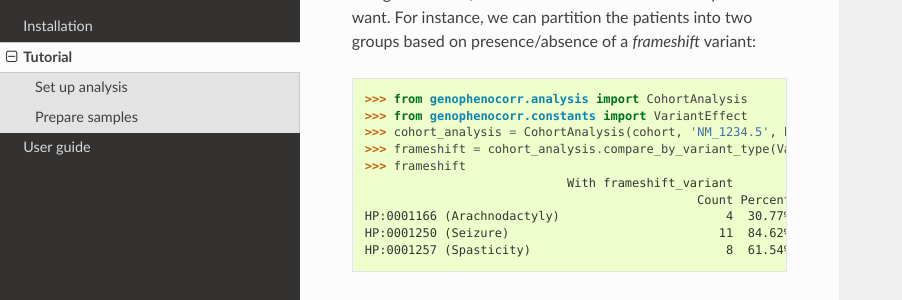
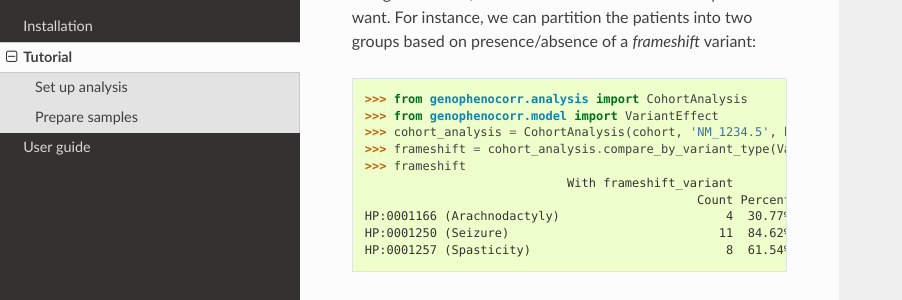
Before and after one commit to monarch-initiative/gpsea, a Sphinx documentation site: the page built from docs/tutorial.rst, in a window 1280 px wide and 900 px high, scrolled down 1151 px. Shown: the part 151-451 px from the top of the window, without its empty margins (0-902 px from the left). Built offline with Sphinx 7.4.7 and the Read the Docs theme 2.0.0, drawn with Linux system fonts in a browser that asks for light colours; pages that are not in the unit, such as notebooks, are missing from menus.

Commit message:
okay now it should be good.

```diff
--- a/docs/tutorial.rst
+++ b/docs/tutorial.rst
@@ -59,7 +59,7 @@ For instance, we can partition the patients into two groups based on presence/ab
 .. doctest:: tutorial
 
   >>> from genophenocorr.analysis import CohortAnalysis
-  >>> from genophenocorr.constants import VariantEffect
+  >>> from genophenocorr.model import VariantEffect
   >>> cohort_analysis = CohortAnalysis(cohort, 'NM_1234.5', hpo, include_unmeasured=False)
   >>> frameshift = cohort_analysis.compare_by_variant_type(VariantEffect.FRAMESHIFT_VARIANT)
   >>> frameshift # doctest: +NORMALIZE_WHITESPACE
```
